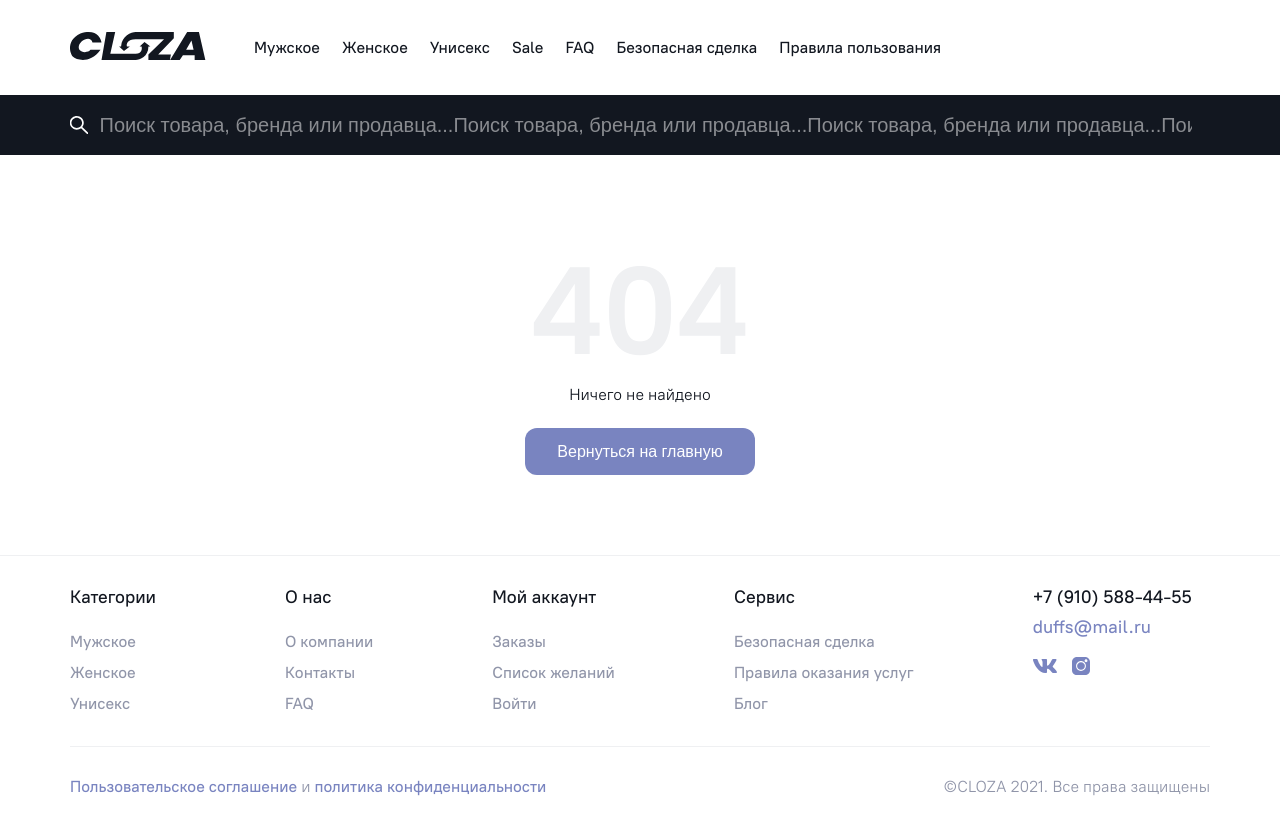
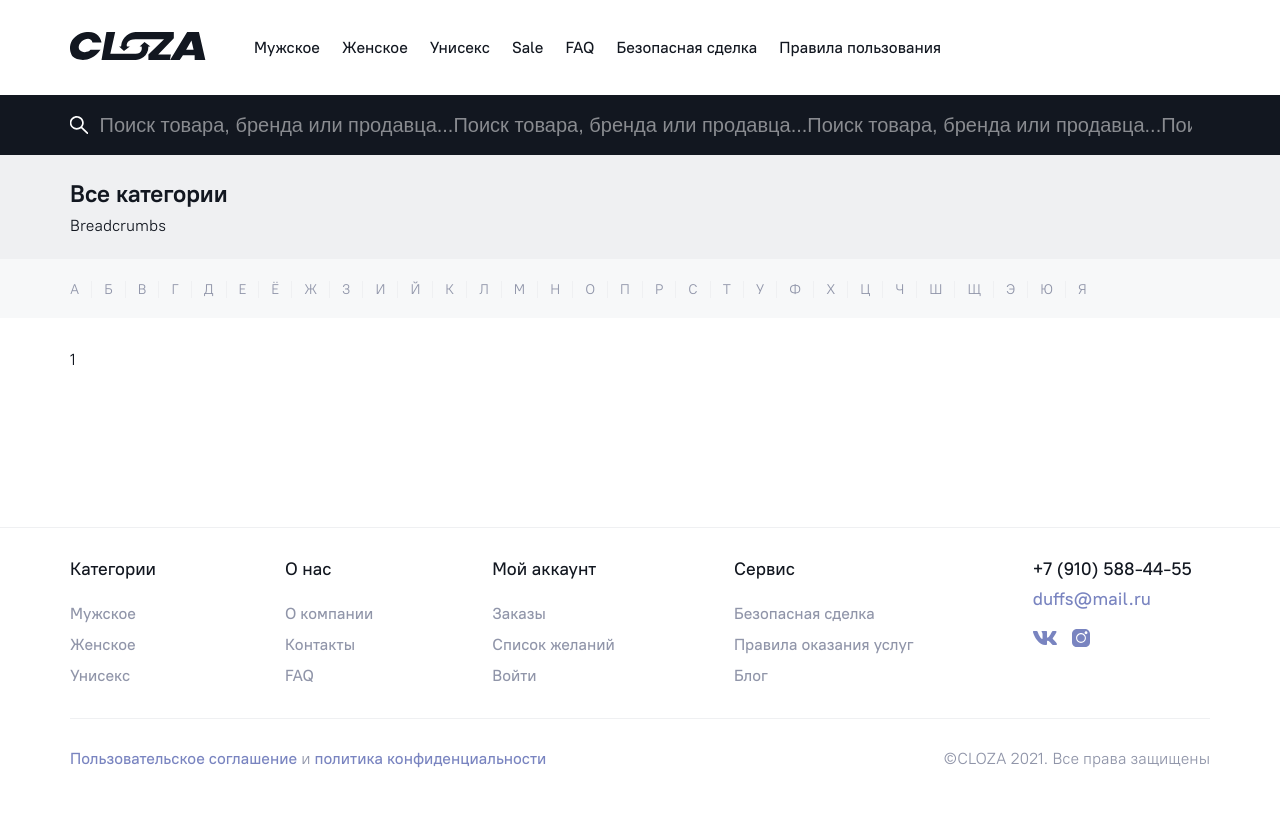
Before and after one commit to anakolchina97/cloza, a Next.js app: page /sellers in a window 1280 px wide. Before the commit this address had no page. After the commit the page ends 800 px from the top, so only its background shows below. Built offline with nearby package versions, Linux system fonts and the light colour scheme.

Commit message:
Alphabet

```diff
--- /dev/null
+++ b/components/Alphabet.tsx
@@ -0,0 +1,97 @@
+import React, { useState } from "react";
+import styled from "styled-components";
+import Container from "./Container";
+import { rem } from "polished";
+
+type Props = {};
+
+const Alphabet = (props: Props) => {
+  const [activeId, setActiveId] = useState<any>();
+
+  const ARR_RU = [
+    "а",
+    "б",
+    "в",
+    "г",
+    "д",
+    "е",
+    "ё",
+    "ж",
+    "з",
+    "и",
+    "й",
+    "к",
+    "л",
+    "м",
+    "н",
+    "о",
+    "п",
+    "р",
+    "с",
+    "т",
+    "у",
+    "ф",
+    "х",
+    "ц",
+    "ч",
+    "ш",
+    "щ",
+    "э",
+    "ю",
+    "я",
+  ];
+
+  const letters = ARR_RU.map((item, index) => {
+    return {
+      id: index,
+      letter: item,
+    };
+  });
+
+  return (
+    <AlphabetWrap>
+      <Container>
+        {letters.map(({ id, letter }) => (
+          <AlphabetLetter
+            onClick={() => setActiveId(id)}
+            key={id}
+            active={activeId === id && true}
+          >
+            {letter}
+          </AlphabetLetter>
+        ))}
+      </Container>
+    </AlphabetWrap>
+  );
+};
+
+const AlphabetWrap = styled.div`
+  margin-top: ${rem(-32)};
+  margin-bottom: ${rem(32)};
+  padding: ${rem(20)} 0;
+  background: ${(props) => props.theme.colors.gray.white};
+`;
+
+const AlphabetLetter = styled.p<{ active: boolean }>`
+  cursor: pointer;
+  display: inline-block;
+  text-transform: uppercase;
+  font-size: ${rem(14)};
+  line-height: ${rem(17)};
+  font-weight: ${(props) => (props.active ? 700 : 400)};
+  color: ${(props) =>
+    props.active
+      ? props.theme.colors.gray.black
+      : props.theme.colors.gray.default};
+  padding: 0 ${rem(12)};
+  border-right: 1px solid ${(props) => props.theme.colors.gray.light};
+  &:first-child {
+    padding-left: 0;
+  }
+  &:last-child {
+    padding-right: 0;
+    border-right: none;
+  }
+`;
+
+export default Alphabet;
--- a/pages/categories.tsx
+++ b/pages/categories.tsx
@@ -153,7 +153,7 @@ const Categories: NextPage = () => {
   );
 };
 
-const CategoriesWrap = styled.div`
+const CategoriesWrap = styled.main`
   margin-bottom: ${rem(30)};
 `;
 
--- /dev/null
+++ b/pages/sellers.tsx
@@ -0,0 +1,20 @@
+import type { NextPage } from "next";
+import Container from "../components/Container";
+import TitlePage from "../components/TitlePage";
+import styled from "styled-components";
+import Alphabet from "../components/Alphabet";
+import { useState } from "react";
+
+const Sellers: NextPage = () => {
+  return (
+    <SellersWrap>
+      <TitlePage title="Все категории" />
+      <Alphabet />
+      <Container>1</Container>
+    </SellersWrap>
+  );
+};
+
+const SellersWrap = styled.main``;
+
+export default Sellers;
--- a/styles/theme.ts
+++ b/styles/theme.ts
@@ -7,6 +7,7 @@ const theme = {
     gray: {
       default: "#9095a9",
       light: "#eff0f2",
+      white: "#f7f8f9",
     },
   },
   breakpoints: {},
```
